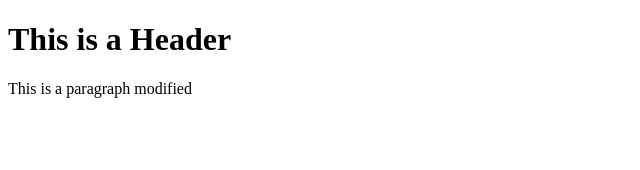
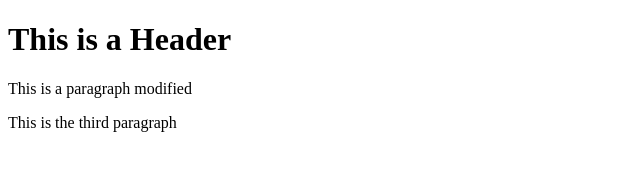
Before and after one commit to anmol091192/git-test, a website: page index.html in a window 1280 px wide. Shown: the whole page, without its empty margins (0-640 px from the left). Drawn offline with Linux system fonts and the light colour scheme.

Commit message:
fouth commit

```diff
--- a/index.html
+++ b/index.html
@@ -5,6 +5,7 @@
 	<body>
 		<h1>This is a Header</h1>
 		<p>This is a paragraph modified</p>
+		<p>This is the third paragraph</p>
 
 	</body>
 </html>
```
Also changed, not shown: package.json (added, +24 -0 lines), 2 other files.
